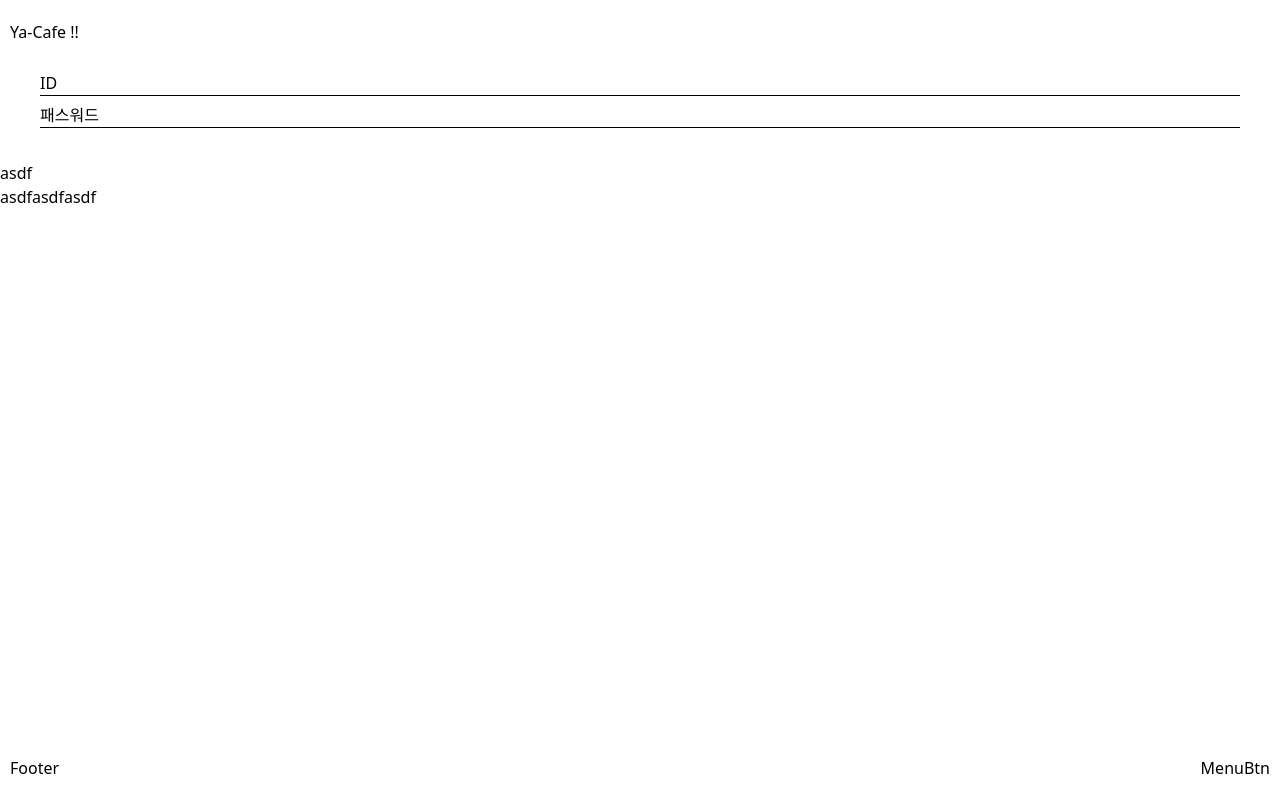
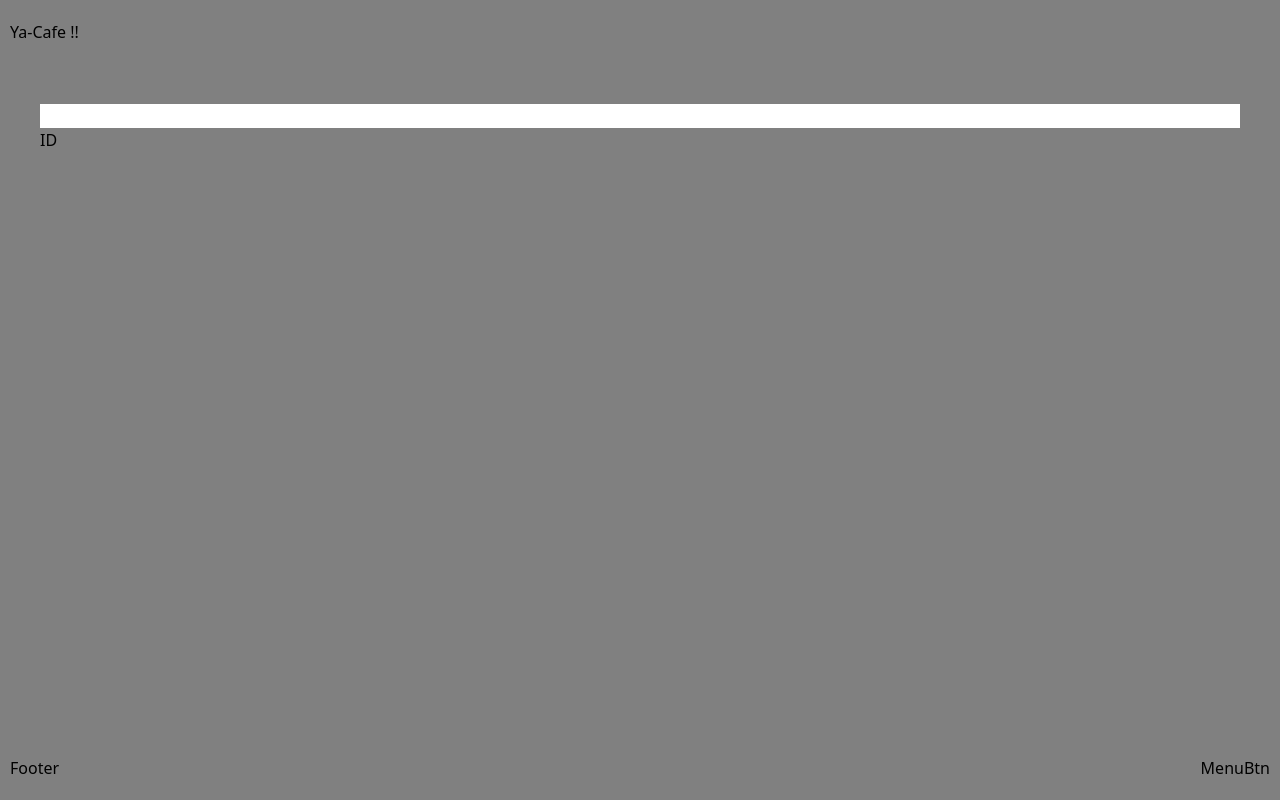
Before and after one commit to dev-morph/YaCafe, a Next.js app in the folder frontend/: page /login in a window 1280 px wide. Built offline with nearby package versions, Linux system fonts and the light colour scheme.

Commit message:
input css 수정중

```diff
--- a/frontend/pages/login.tsx
+++ b/frontend/pages/login.tsx
@@ -5,31 +5,9 @@ const login = () => {
     <>
       <form className="flex-col" action="submit">
         <div className="text__input__wrapper">
-          <input
-            id="id"
-            className="text__input"
-            autoComplete="off"
-            type="text"
-          />
-          <label className="input__label" htmlFor="id">
-            <span>ID</span>
-          </label>
+          <input type="text" id="id" autoComplete="off" />
+          <label htmlFor="id">ID</label>
         </div>
-        <div className="text__input__wrapper">
-          <input
-            id="pw"
-            className="text__input"
-            autoComplete="off"
-            type="password"
-          />
-          <label className="input__label" htmlFor="pw">
-            <span>패스워드</span>
-          </label>
-        </div>
-        <input className="text__input" type="password" />
-        <div>asdf</div>
-        <div>asdfasdfasdf</div>
-        <button></button>
       </form>
     </>
   );
--- a/frontend/styles/globals.css
+++ b/frontend/styles/globals.css
@@ -2,30 +2,13 @@ html,
 body {
   height: 100vh;
   width: 100vw;
+  background: grey;
 }
 /* input 기본 스타일 초기화 */
-input {
-  -webkit-appearance: none;
-  -moz-appearance: none;
-  appearance: none;
-}
+
 *:focus {
   outline: 0;
 }
-
-/* IE10 이상에서 input box 에 추가된 지우기 버튼 제거 */
-input::-ms-clear {
-  display: none;
-}
-
-/* input type number 에서 화살표 제거 */
-input[type='number']::-webkit-inner-spin-button,
-input[type='number']::-webkit-outer-spin-button {
-  -webkit-appearance: none;
-  -moz-appearance: none;
-  appearance: none;
-}
-
 #__next {
   height: 100%;
   width: 100%;
@@ -36,55 +19,9 @@ input[type='number']::-webkit-outer-spin-button {
 @tailwind utilities;
 
 .text__input__wrapper {
-  margin: 0 40px;
+  margin: 40px 40px;
   position: relative;
   display: flex;
   flex-direction: column;
   background: none;
 }
-.input__label {
-  position: absolute;
-  left: 0%;
-  bottom: 0;
-  width: 100%;
-  height: 100%;
-  border-bottom: 1px solid #000;
-  text-align: left;
-  pointer-events: none;
-}
-.input__label::after {
-  content: '';
-  position: absolute;
-  left: 0;
-  bottom: -1px;
-  width: 0;
-  height: 100%;
-  border-bottom: 3px solid #5fa8d3;
-  transition: all 0.3s ease;
-} /* 파란색 가로줄 */
-
-.input__label span {
-  position: absolute;
-  left: 0;
-  bottom: 0px;
-  transition: all 0.3s ease;
-}
-.text__input {
-  box-sizing: border-box;
-  padding: 10px 0 0;
-  width: 100%;
-  height: 100%;
-  border: 0 none;
-  color: #595f63;
-  outline: none;
-}
-.text__input:focus + label span {
-  transform: translateY(-100%);
-  font-size: 14px;
-  color: red;
-}
-.text__input:focus + label::after {
-  width: 100%;
-  transform: translateX(0);
-}
-/* 포커스 될 때 파란색 가로줄이 생김 */
```
